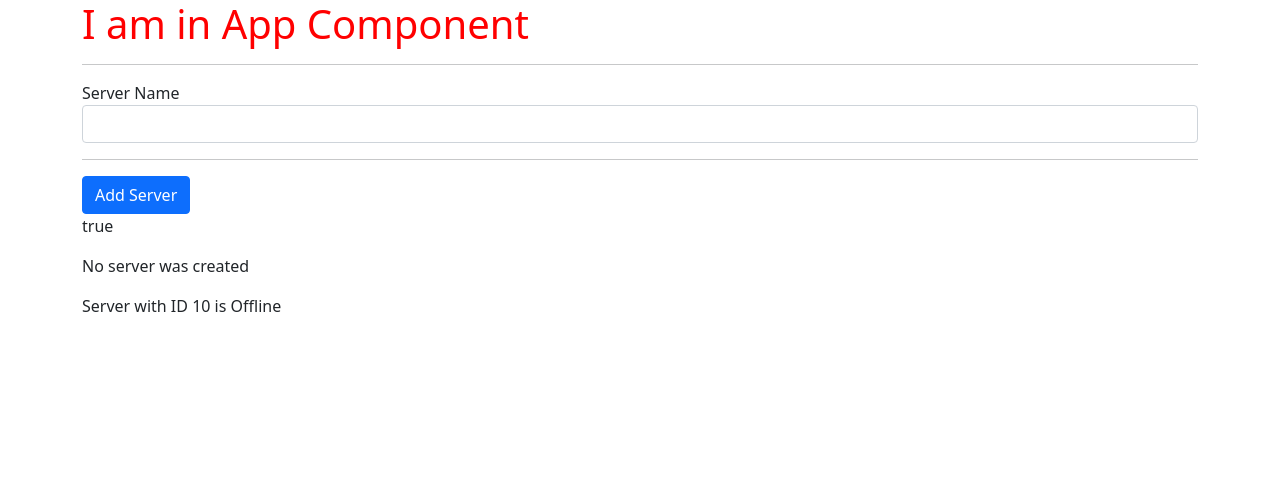
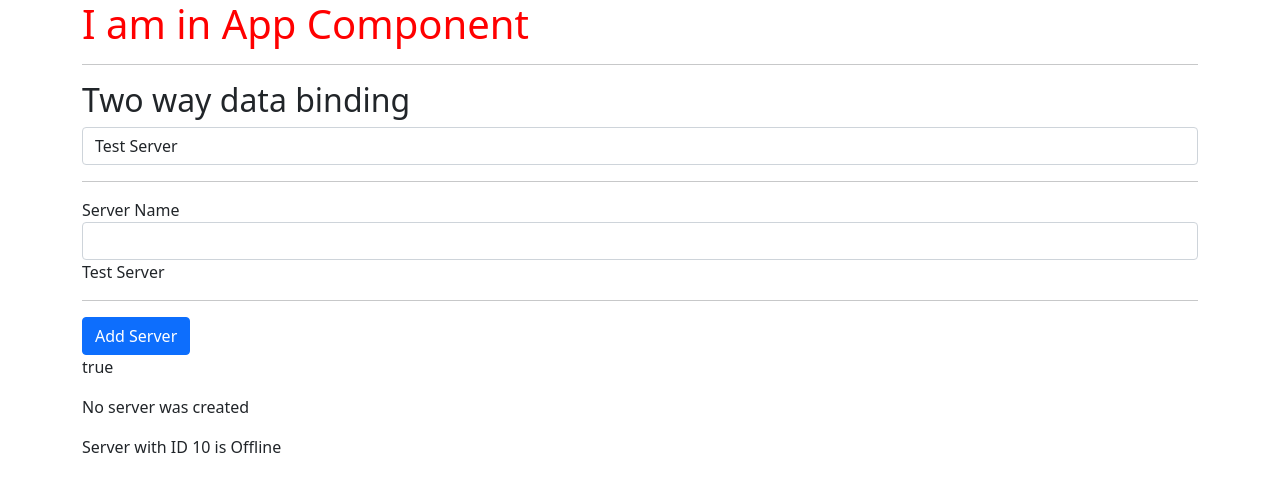
Before and after one commit to sandeep100690/agPro, an Angular app: page / in a window 1280 px wide. Shown: the top 492 px of the page. Built offline with nearby package versions, Linux system fonts and the light colour scheme.

Commit message:
two way binding

```diff
--- a/src/app/servers/servers.component.html
+++ b/src/app/servers/servers.component.html
@@ -1,3 +1,7 @@
+
+<h2>Two way data binding</h2>
+<input type="text" class="form-control" [(ngModel)]="serverName">
+<hr>
 
 <label for="">Server Name</label>
 <input
--- a/src/app/servers/servers.component.ts
+++ b/src/app/servers/servers.component.ts
@@ -17,7 +17,7 @@ import { Component, OnInit } from '@angular/core';
 export class ServersComponent implements OnInit {
   allowNewServer : boolean = false;
   serverCreationStatus = 'No server was created';
-  serverName = '';
+  serverName = 'Test Server';
 
   constructor() {
     setTimeout(() => {
```
